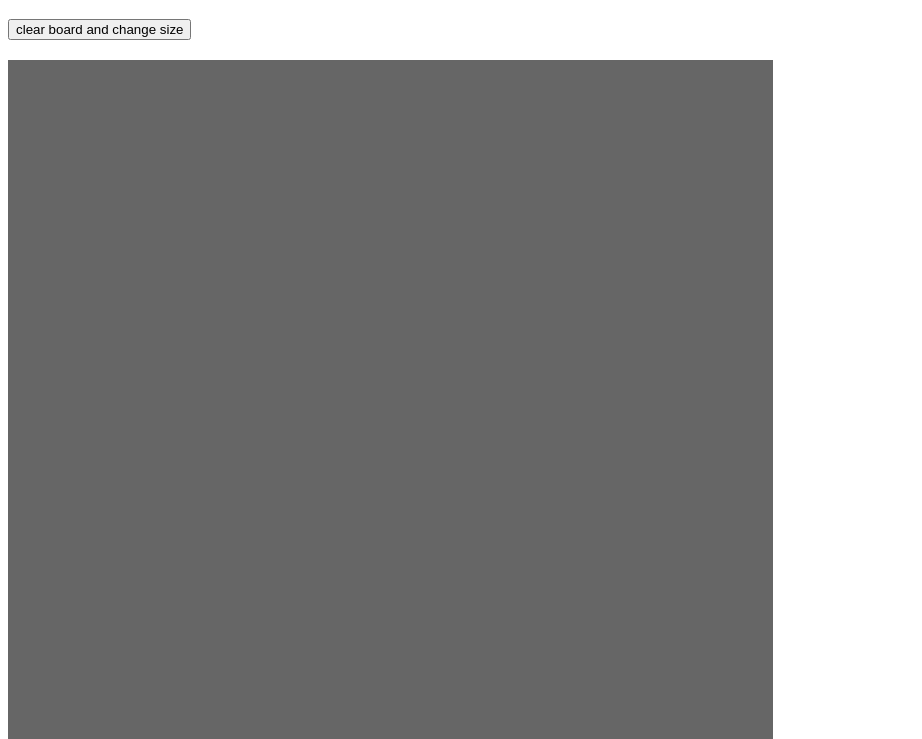
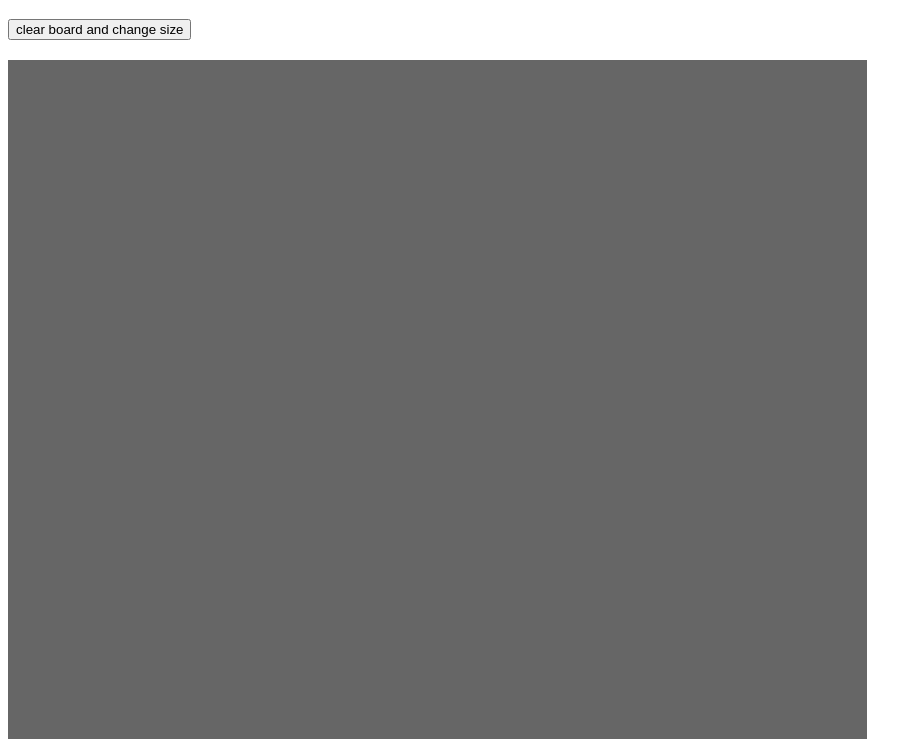
Before and after one commit to deleteriousEffect/sketchr, a plain HTML site: page index.html in a window 1280 px wide. Shown: the part 61-800 px from the top of the page, without its empty margins (0-922 px from the left). Drawn offline with nearby package versions, Linux system fonts and the light colour scheme.

Commit message:
remove console log, set new default size, add size range to promt

```diff
--- a/app.js
+++ b/app.js
@@ -1,11 +1,15 @@
 /*jslint browser: true*/ /*global  $*/
 $(document).ready(function() {
+    var sketchpad = $('.sketchpad'),
+        gridSize = 49;
+
     function gridRows (rows) {
     var i;
         for (i = 0; i <= rows; i += 1) {
-            $('.sketchpad').append('<div class="row"></div>');
+            sketchpad.append('<div class="row"></div>');
         }
     }
+
     function gridCreate (size) {
     var i;
         gridRows (size);
@@ -13,14 +17,17 @@ $(document).ready(function() {
             $('.row').append('<div class="grid-unit"></div>');
         }
     }
+
     function gridDestory () {
         $('.row, .grid-unit').remove();
     }
+
     function randomRgb () {
         return Math.floor(Math.random() * 256);
     }
-    gridCreate(50);
-    $('.sketchpad').on('mouseenter', '.grid-unit', function() {
+
+    gridCreate(gridSize);
+    sketchpad.on('mouseenter', '.grid-unit', function() {
         var currentRbgString = '',
             rgbArr = [],
             darkerRed = '',
@@ -28,25 +35,20 @@ $(document).ready(function() {
             darkerGreen = '';
         if ($(this).attr('class') !== 'grid-unit sketched') {
             $(this).addClass('sketched');
-            console.log($(this).attr('class'));
             $(this).css('background-color', 'rgb(' + randomRgb() + ',' + randomRgb() + ',' + randomRgb() + ')');
         } else {
-           console.log( $(this).css('background-color'));
            currentRbgString = $(this).css('background-color');
-           console.log(currentRbgString);
            rgbArr = currentRbgString.match(/\d+/g, '');
-           console.log(rgbArr);
            darkerRed = parseInt(rgbArr[0] - 25.5, 10);
            darkerBlue = parseInt(rgbArr[1] - 25.5, 10);
            darkerGreen = parseInt(rgbArr[2] - 25.5, 10);
-           console.log(darkerRed, darkerBlue, darkerGreen);
            $(this).css('background-color', 'rgb(' + darkerRed + ',' + darkerBlue + ',' + darkerGreen + ')');
         }
     });
-    $('.sketchpad').on('click', 'button', function() {
-        $('.sketchpad').find('.grid-unit').removeClass('sketched');
-        var userSize = window.prompt('How large to you want the grid to be?');
+    $('main').on('click', 'button', function() {
+        sketchpad.find('.grid-unit').removeClass('sketched');
+        gridSize = window.prompt('How large to you want the grid to be?\n (1-49)');
         gridDestory();
-        gridCreate(userSize);
+        gridCreate(gridSize);
     });
 });
--- a/index.html
+++ b/index.html
@@ -9,9 +9,9 @@
 </head>
 <body>
     <main>
-        <div class="sketchpad">
             <h1>Sketchr lets you draw on the internet</h1>
             <button>clear board and change size</button>
+        <div class="sketchpad">
         </div>
     </main>
 
--- a/sass/style.sass
+++ b/sass/style.sass
@@ -1,5 +1,11 @@
+.sketchpad
+  height: 860px
+  width: 860px
+
 .row
   float: left
+  height: inherit
+  width: 2%
 
 button
   display: block
@@ -7,5 +13,5 @@ button
 
 .grid-unit
   background-color: #666
-  height: 15px
-  width: 15px
+  height: 2%
+  width: 100%
```
Also changed, not shown: style.css.
